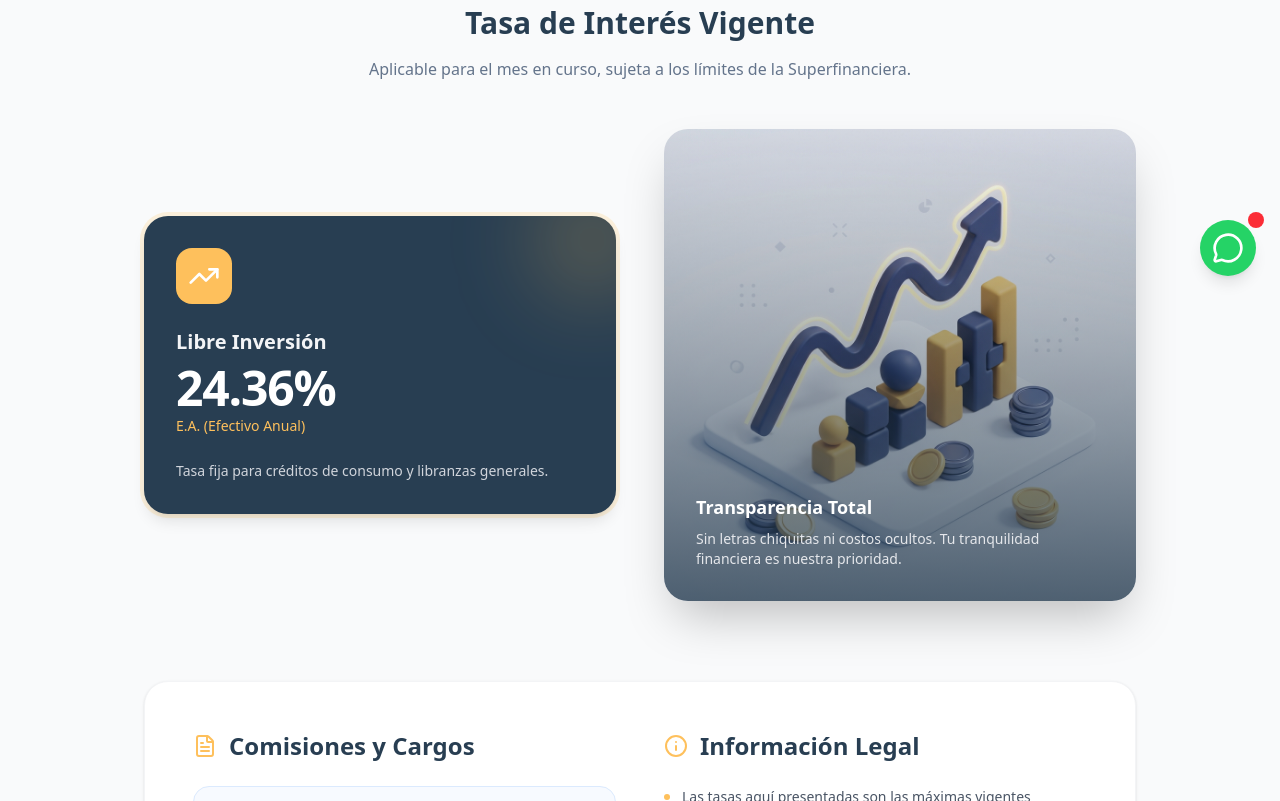
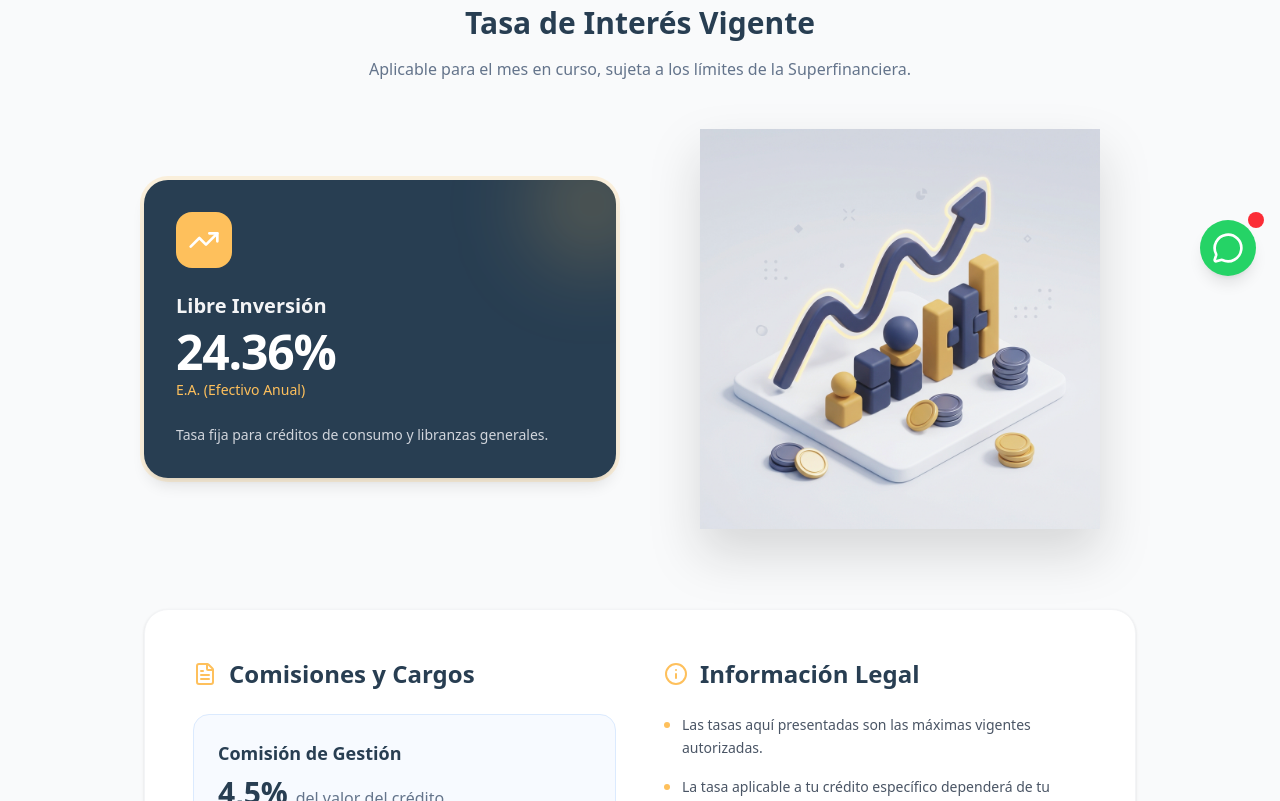
Before and after one commit to Ban68/proalto, a Next.js app: page /tasas-y-tarifas in a window 1280 px wide. Shown: the part 500-1301 px from the top of the page. Built offline with nearby package versions, Linux system fonts and the light colour scheme.

Commit message:
style: remove card styling from rates image and integrate as graphic

```diff
--- a/app/tasas-y-tarifas/page.tsx
+++ b/app/tasas-y-tarifas/page.tsx
@@ -47,17 +47,12 @@ export default function TasasPage() {
                         </div>
 
                         {/* Decorative Image */}
-                        <div className="relative h-full min-h-[400px] w-full rounded-3xl overflow-hidden shadow-2xl">
+                        <div className="hidden md:block w-full h-[400px] relative pointer-events-none select-none">
                             <img
                                 src="/tasas_y_tarifas_illustration.png"
                                 alt="Crecimiento Financiero"
-                                className="object-cover w-full h-full"
+                                className="object-contain w-full h-full mix-blend-multiply opacity-90 drop-shadow-2xl"
                             />
-                            <div className="absolute inset-0 bg-gradient-to-t from-[#283e52]/80 to-transparent"></div>
-                            <div className="absolute bottom-8 left-8 right-8 text-white">
-                                <p className="font-bold text-lg mb-2">Transparencia Total</p>
-                                <p className="text-sm text-gray-200">Sin letras chiquitas ni costos ocultos. Tu tranquilidad financiera es nuestra prioridad.</p>
-                            </div>
                         </div>
                     </div>
                 </section>
```
